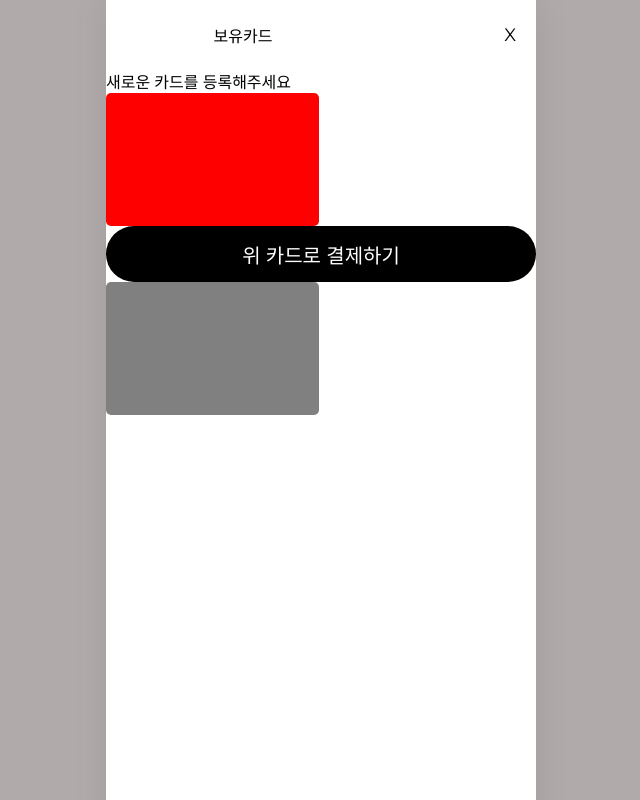
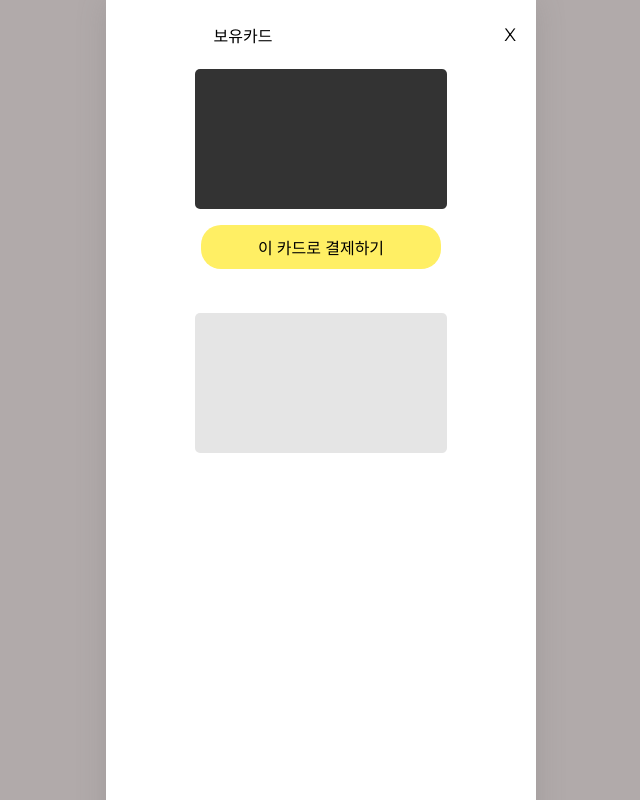
Before and after one commit to eunjikimdev/interninmeta, a React (Vite) app: page /card in a window 1280 px wide. Shown: the top 800 px of the page, without its empty margins (319-959 px from the left). Built offline with nearby package versions, Linux system fonts and the light colour scheme.

Commit message:
wip : payment card 페이지 진행중

```diff
--- /dev/null
+++ b/src/pages/CardPage.css
@@ -0,0 +1,33 @@
+.cardPage {
+  display: flex;
+  flex-direction: column;
+  text-align: center;
+  justify-content: center;
+  align-items: center;
+}
+
+.registeredCard {
+  width: 252px;
+  height: 140px;
+  background-color: #333333;
+  border-radius: 5px;
+  margin-bottom: 16px;
+}
+
+.payend {
+  width: 240px;
+  height: 44px;
+  font-size: 16px;
+  border-radius: 20px;
+  margin-bottom: 28px;
+  background-color: #ffef64;
+}
+
+.emptyCard {
+  margin-top: 16px;
+  width: 252px;
+  height: 140px;
+  background-color: #e5e5e5;
+  border-radius: 5px;
+  cursor: pointer;
+}
--- a/src/pages/CardPage.jsx
+++ b/src/pages/CardPage.jsx
@@ -1,10 +1,14 @@
-import React from 'react';
+import React, { useState, useContext, createContext } from 'react';
 import Header from '../components/Header';
 import Button from '../components/Button';
 import { useNavigate } from 'react-router-dom';
+import './CardPage.css';
 
 const CardPage = () => {
   const nav = useNavigate();
+  const CardContext = createContext();
+
+  const [hasRegisteredCard, setHasRegisteredCard] = useState(true);
   return (
     <>
       <Header
@@ -15,33 +19,24 @@ const CardPage = () => {
           <Button text={'X'} type={'BACK'} onClick={() => nav('/cart')} />
         }
       />
-      <p>새로운 카드를 등록해주세요</p>
+      <div className="cardPage">
+        {hasRegisteredCard ? (
+          <>
+            <div className="registeredCard"></div>
+            <Button
+              text={'이 카드로 결제하기'}
+              type={'Finish, payend'}
+              onClick={() => nav('/paymentComplete')}
+            />
+          </>
+        ) : (
+          <>
+            <p>새로운 카드를 등록해주세요</p>
+          </>
+        )}
 
-      <div
-        className="registeredCard"
-        style={{
-          width: '213px',
-          height: '133px',
-          backgroundColor: 'red',
-          borderRadius: '5px',
-        }}
-      ></div>
-      <Button
-        text={'위 카드로 결제하기'}
-        type={'Finish'}
-        onClick={() => nav('/paymentComplete')}
-      />
-      <div
-        className="emptyCard"
-        style={{
-          width: '213px',
-          height: '133px',
-          backgroundColor: 'grey',
-          borderRadius: '5px',
-          cursor: 'pointer',
-        }}
-        onClick={() => nav('/payment')}
-      ></div>
+        <div className="emptyCard" onClick={() => nav('/payment')}></div>
+      </div>
     </>
   );
 };
--- /dev/null
+++ b/src/pages/PaymentComplete.css
@@ -0,0 +1,23 @@
+.paymentComplete-container {
+  display: flex;
+  flex-direction: column;
+  text-align: center;
+  margin: 16px;
+  margin-top: 240px;
+}
+
+.paymentComplete-container h1 {
+  margin-bottom: 4px;
+}
+
+.paymentComplete-container h3 {
+  margin-bottom: 24px;
+}
+
+.paymentComplete-container h4 {
+  /* margin-bottom: 4px; */
+}
+
+.paymentComplete-container h2 {
+  margin-bottom: 16px;
+}
--- a/src/pages/PaymentComplete.jsx
+++ b/src/pages/PaymentComplete.jsx
@@ -2,22 +2,29 @@ import React from 'react';
 import { useNavigate } from 'react-router-dom';
 import Header from '../components/Header';
 import Button from '../components/Button';
+import { useContext } from 'react';
+import ContextData from '../components/context/ContextData';
+import './PaymentComplete.css';
 
 const PaymentComplete = () => {
   const nav = useNavigate();
+  const { cartItems } = useContext(ContextData);
   return (
     <>
       <Header />
+      <div className="paymentComplete-container">
         <h1>결제 완료!</h1>
-      <h4>총 3개의 상품을 구매하셨습니다.</h4>
+        <h3>총 {cartItems.length}개의 상품을 구매하셨습니다.</h3>
 
-      <h3>총 결제금액</h3>
-      <h2>98,000원</h2>
+        <h4>총 결제금액</h4>
+        {/* <h2>{finalPrice.toLocaleString()}원</h2> */}
+        <h2>32000원</h2>
         <Button
           text={'상품목록보기'}
           type={'Finish'}
           onClick={() => nav('/list')}
         />
+      </div>
     </>
   );
 };
--- a/src/pages/PaymentPage.jsx
+++ b/src/pages/PaymentPage.jsx
@@ -42,12 +42,13 @@ const PaymentPage = () => {
         rightChild={<Button text={'X'} type={'BACK'} onClick={() => nav(-1)} />}
       />
       {/* <CardForm /> */}
+      <div className="cardForm">
         <div
           className="cardPreview"
           style={{
-          width: '213px',
-          height: '133px',
-          backgroundColor: 'red',
+            width: '252px',
+            height: '140px',
+            backgroundColor: '#333333',
             borderRadius: '5px',
           }}
         ></div>
@@ -117,7 +118,12 @@ const PaymentPage = () => {
             <input type="number" name="pinNumber" />
           </label>
         </form>
-      <Button text={'작성완료'} type={'Finish'} onClick={() => nav('/card')} />
+        <Button
+          text={'작성완료'}
+          type={'Finish'}
+          onClick={() => nav('/card')}
+        />
+      </div>
     </>
   );
 };
```
Also changed, not shown: src/pages/PaymentPage.css (+9 -0 lines), 2 other files (tests, documents, lock files or other folders). Lines whose indentation alone changed are shown as unchanged.
